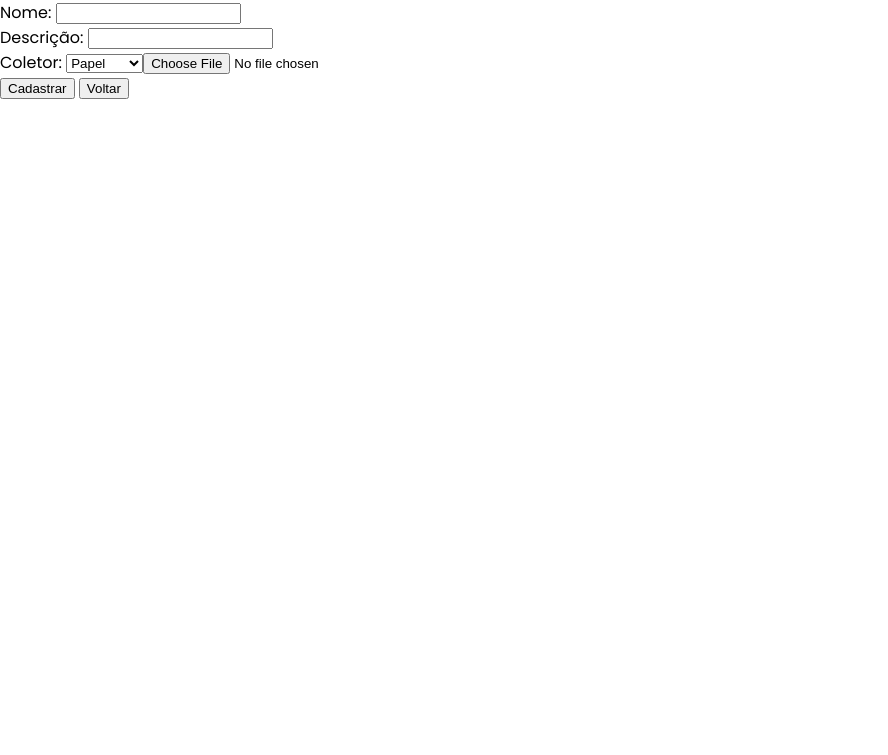
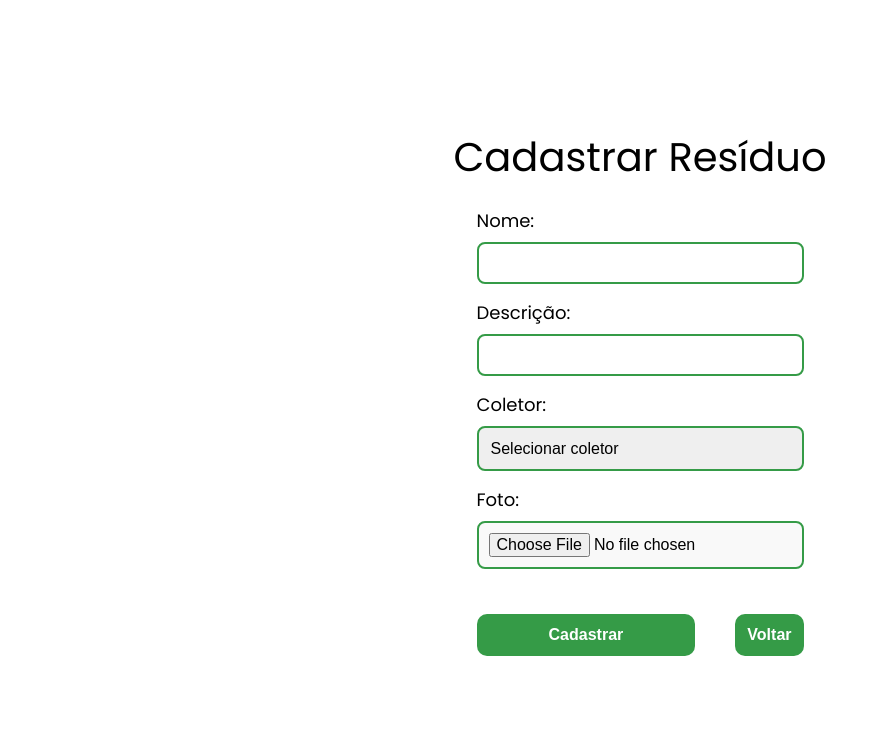
Before and after one commit to Enzolagap/trabalhoEquipe3, a PHP site: page /trabalhoEquipe3-main/formCad.php in a window 1280 px wide. Shown: the top 755 px of the page, without its empty margins (0-888 px from the left). Run offline with PHP 8.4, Linux system fonts and the light colour scheme.

Commit message:
cadastro de resíduo front

```diff
--- a/formCad.php
+++ b/formCad.php
@@ -29,24 +29,37 @@ if (isset($_POST['botao'])) {
     <meta name="viewport" content="width=device-width, initial-scale=1.0">
     <title>Cadastrar Resíduo</title>
     <link rel="stylesheet" href="style.css">
+    <script src="script.js"></script>
 </head>
 <body>
+    <div class="form-cadastro">
+        <h1 class="titulo">Cadastrar Resíduo</h1>
+
         <form action="formCad.php" method="POST" enctype="multipart/form-data">
-        Nome: <input name="nome" type="text" required>
-        <br>
-        Descrição: <input name="descricao" type="text" required>
-        <br>
-        Coletor: <select name="coletor" type="text" required >
+            <label for="nome">Nome: </label>
+            <input name="nome" type="text" required>
+            <label for="descricao">Descrição: </label>
+            <input name="descricao" type="text" required>
+            <label for="coletor">Coletor: </label>
+            <div class="select-coletor">
+                <select name="coletor" type="text" required>
+                    <option value="default" selected disabled>Selecionar coletor</option>
                     <option value="Papel">Papel</option>
                     <option value="Plástico">Plástico</option>
                     <option value="Orgânico">Orgânico</option>
                     <option value="Metal">Metal</option>
                     <option value="Vidro">Vidro</option>
+                </select>
+            </div>
+            <label for="foto">Foto: </label>
+            <input type="file" name="foto" id="imageInput" accept="image/*" required>
             <br>
-        Foto: <input type="file" name="foto" accept="image/*" required>
+            <div class="botoes">
+                <button type="submit" name="botao">Cadastrar</button>
                 <br>
-        <input type="submit" name="botao" value="Cadastrar">
                 <a href="index.php"><button type="button">Voltar</button></a>
+            </div>
         </form>
+    </div>
 </body>
 </html>
--- a/style.css
+++ b/style.css
@@ -150,7 +150,6 @@ html,body {
     grid-template-columns: 1fr 1fr 0.3fr;
     align-items: center;
     transition: transform 0.3s;
-
 }
 
 .card-content {
@@ -333,6 +332,101 @@ html,body {
     color: #359b47;
 }
 
+.titulo {
+    text-align: left;
+    font-size: 40px;
+    font-weight: normal;
+    margin-bottom: 20px;
+}
+
+/* Estilo do Cadastro */
+.form-cadastro {
+    height: 100%;
+    max-width: 400px;
+    height: auto;
+    padding: 100px;
+    margin: auto;
+    display: flex;
+    flex-direction: column;
+    align-items: center;
+    justify-content: center;
+}
+
+.form-cadastro form {
+    display: flex;
+    flex-direction: column;
+}
+
+.form-cadastro label {
+    font-size: 18px;
+    margin-bottom: 8px;
+}
+
+.form-cadastro input {
+    margin-bottom: 15px;
+    padding: 10px;
+    border: 2px solid #359b47;
+    border-radius: 8px;
+    font-size: 16px;
+    transition: border-color 0.3s ease;
+}
+
+.form-cadastro input:focus {
+    border-color: #007722;
+    outline: none;
+}
+
+.select-coletor select {
+    width: 100%;
+    appearance: none;
+    border: 2px solid #359b47;
+    border-radius: 8px;
+    font-size: 16px;
+    padding: 12px;
+    margin-bottom: 15px;
+}
+
+.select-coletor select:focus {
+    border-color: #007722;
+    outline: none;
+}
+
+/* Estilo do Botão */
+.botoes {
+    display: flex;
+    gap: 20px;
+    flex-wrap: wrap;
+    justify-content: space-between;
+}
+
+.botoes button {
+    flex: 1;
+    padding: 12px;
+    background-color: #359b47;
+    color: white;
+    border: none;
+    border-radius: 10px;
+    cursor: pointer;
+    font-size: 16px;
+    font-weight: bold;
+    transition: background-color 0.3s ease;
+}
+
+.botoes button:hover {
+    background-color: #007722;
+}
+
+/* Campo de foto */
+input[type="file"] {
+    padding: 10px;
+    border: 2px solid #359b47;
+    border-radius: 8px;
+    font-size: 16px;
+    background-color: #f9f9f9;
+    margin-bottom: 20px;
+}
+
+/* Estilo do footer */
 footer button {
     padding: 10px;
     background-color: #359b47;
```
Also changed, not shown: script.js (line endings or trailing spaces). Lines whose indentation alone changed are shown as unchanged.
